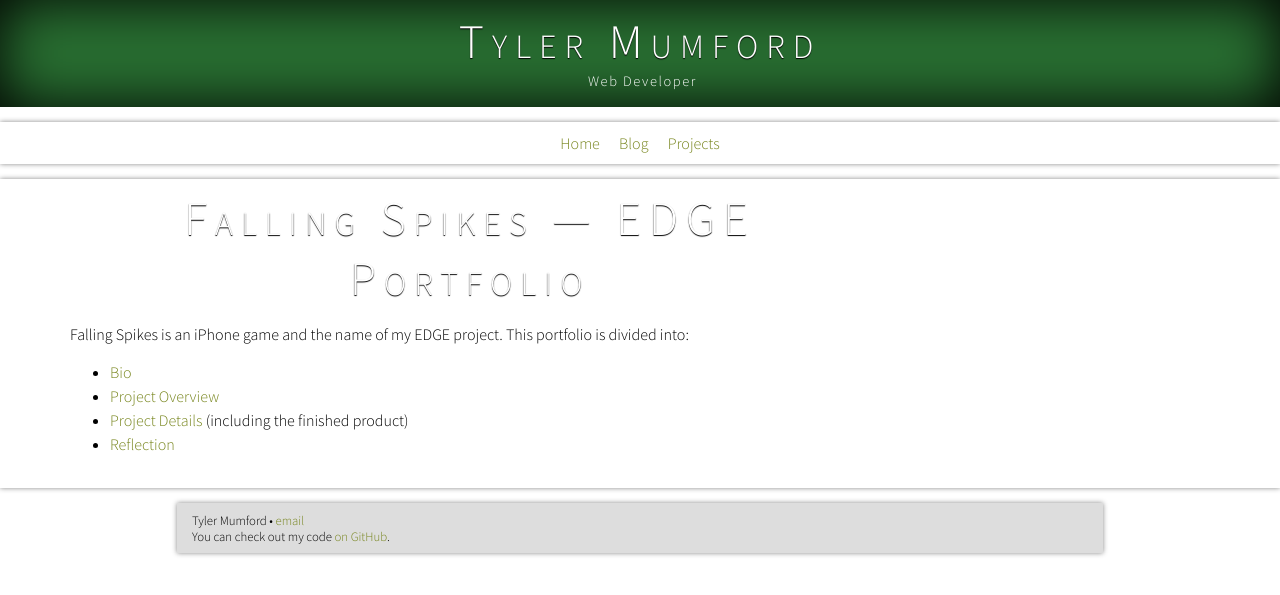
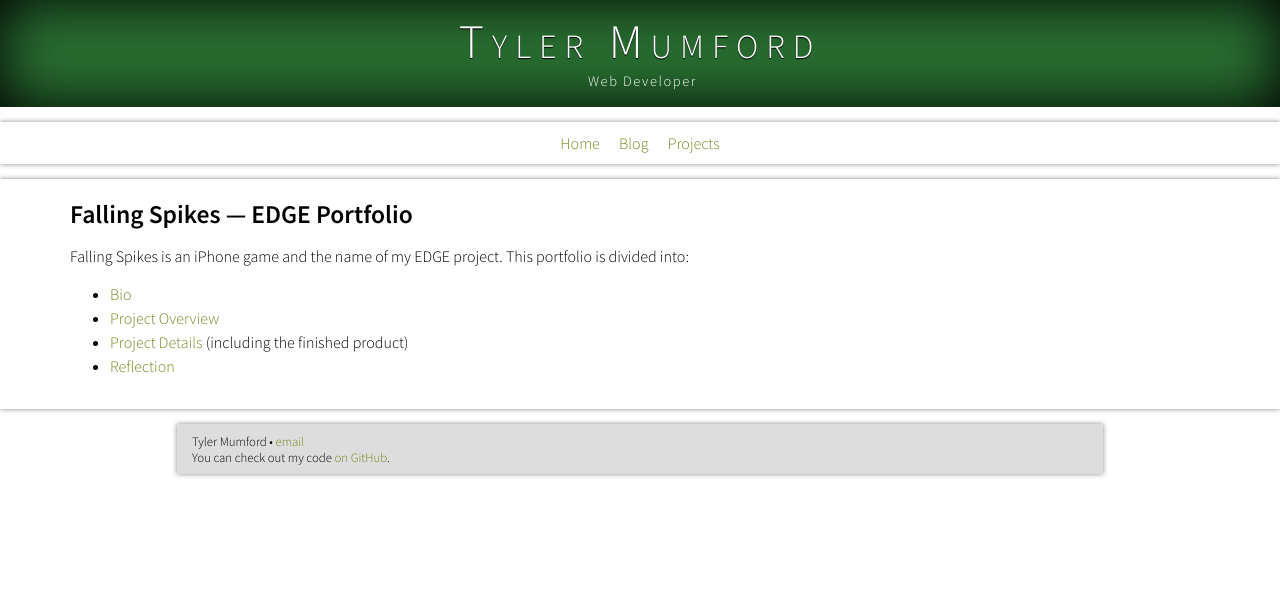
Before and after one commit to tylermumford/website-old, a Jekyll site: the page built from edge/index.md, in a window 1280 px wide. Shown: the top 595 px of the page. Built offline with Jekyll 4.4.1, drawn with Linux system fonts in a browser that asks for light colours; comment, search, counter and statistics services are not loaded.

Commit message:
Fix heading level.

```diff
--- a/edge/index.md
+++ b/edge/index.md
@@ -3,7 +3,7 @@ layout: default
 title: Falling Spikes — EDGE Portfolio
 ---
 
-# Falling Spikes — EDGE Portfolio
+## Falling Spikes — EDGE Portfolio
 
 Falling Spikes is an iPhone game and the name of my EDGE project. This portfolio is divided into:
 
```
